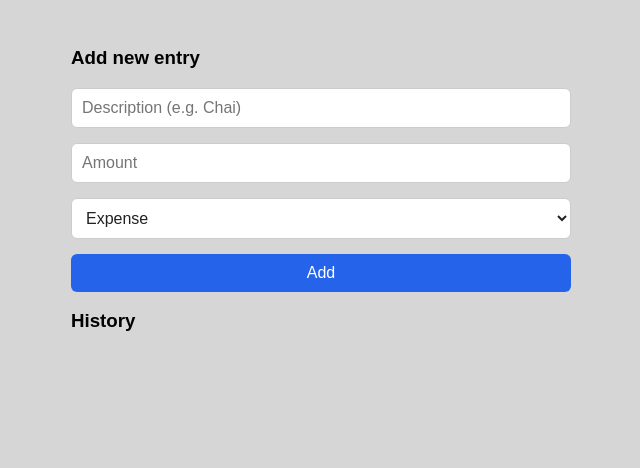
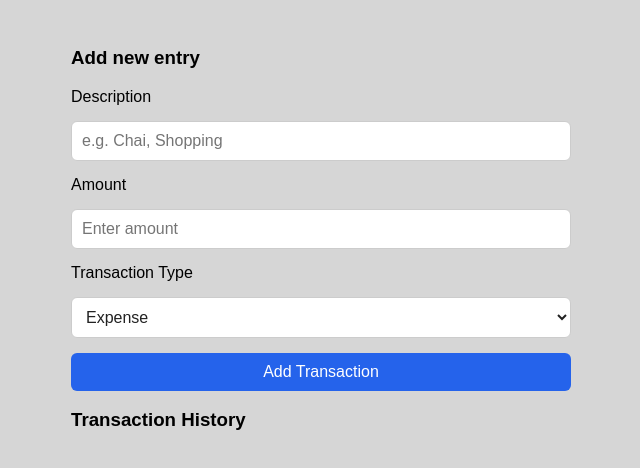
Before and after one commit to dashrathtank-web/CashFlowy--BWD-Project, a plain HTML site: page 1 (1).html in a window 1280 px wide. Shown: the part 236-704 px from the top of the page, without its empty margins (319-959 px from the left). Drawn offline with Linux system fonts and the light colour scheme.

Commit message:
Update 1 (1).html
Update HTML structure and improve form accessibility

```diff
--- a/1 (1).html
+++ b/1 (1).html
@@ -10,41 +10,73 @@
 
   <div class="container">
 
+    <header class="header">
+      <div>
         <h1>CashFlowy</h1>
         <p class="subtitle">Smart Expense Manager</p>
+      </div>
+    </header>
 
-    <div class="cards">
+    <section class="cards">
+
       <div class="card">
         <p>Balance</p>
         <h2 id="balance">₹0</h2>
       </div>
+
       <div class="card">
         <p>Income</p>
         <h2 id="income" class="green">₹0</h2>
       </div>
+
       <div class="card">
         <p>Expense</p>
         <h2 id="expense" class="red">₹0</h2>
       </div>
-    </div>
 
+    </section>
+
+    <section class="form-section">
       <h3>Add new entry</h3>
+
       <form id="form">
-      <input type="text" id="description" placeholder="Description (e.g. Chai)">
-      <input type="number" id="amount" placeholder="Amount">
+
+        <label for="description">Description</label>
+        <input
+          type="text"
+          id="description"
+          placeholder="e.g. Chai, Shopping"
+          maxlength="80">
+
+        <label for="amount">Amount</label>
+        <input
+          type="number"
+          id="amount"
+          placeholder="Enter amount"
+          min="0.01"
+          step="0.01">
+
+        <label for="type">Transaction Type</label>
         <select id="type">
           <option value="expense">Expense</option>
           <option value="income">Income</option>
         </select>
-      <button type="submit">Add</button>
+
+        <button type="submit">Add Transaction</button>
+
       </form>
-    <p id="message" class="red"></p>
 
-    <h3>History</h3>
+      <p id="message" class="red" aria-live="polite"></p>
+    </section>
+
+    <section class="history-section">
+      <h3>Transaction History</h3>
       <ul id="list"></ul>
+    </section>
 
   </div>
 
   <script src="script.js"></script>
+
 </body>
 </html>
```
Lines whose indentation alone changed are shown as unchanged.
